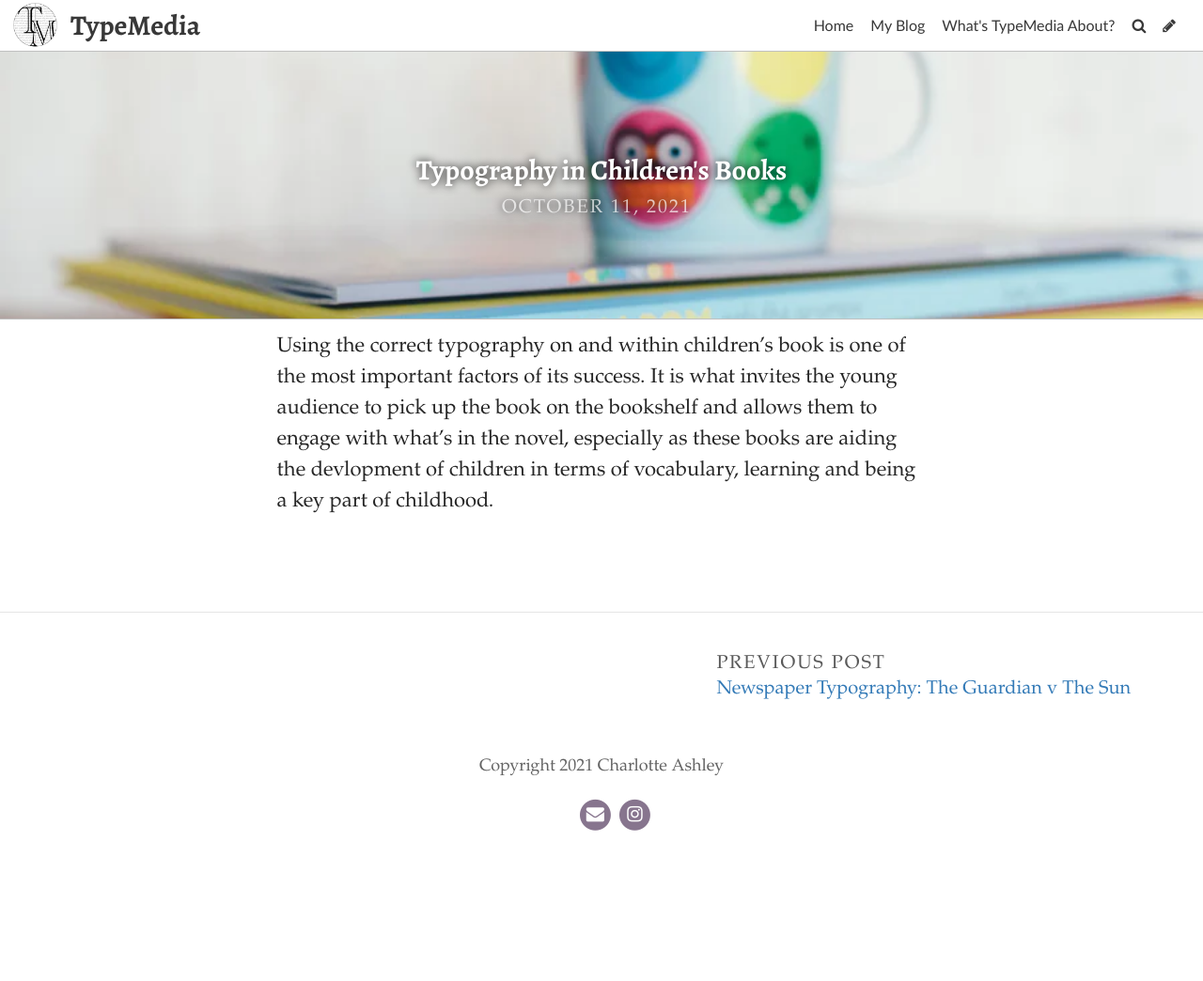
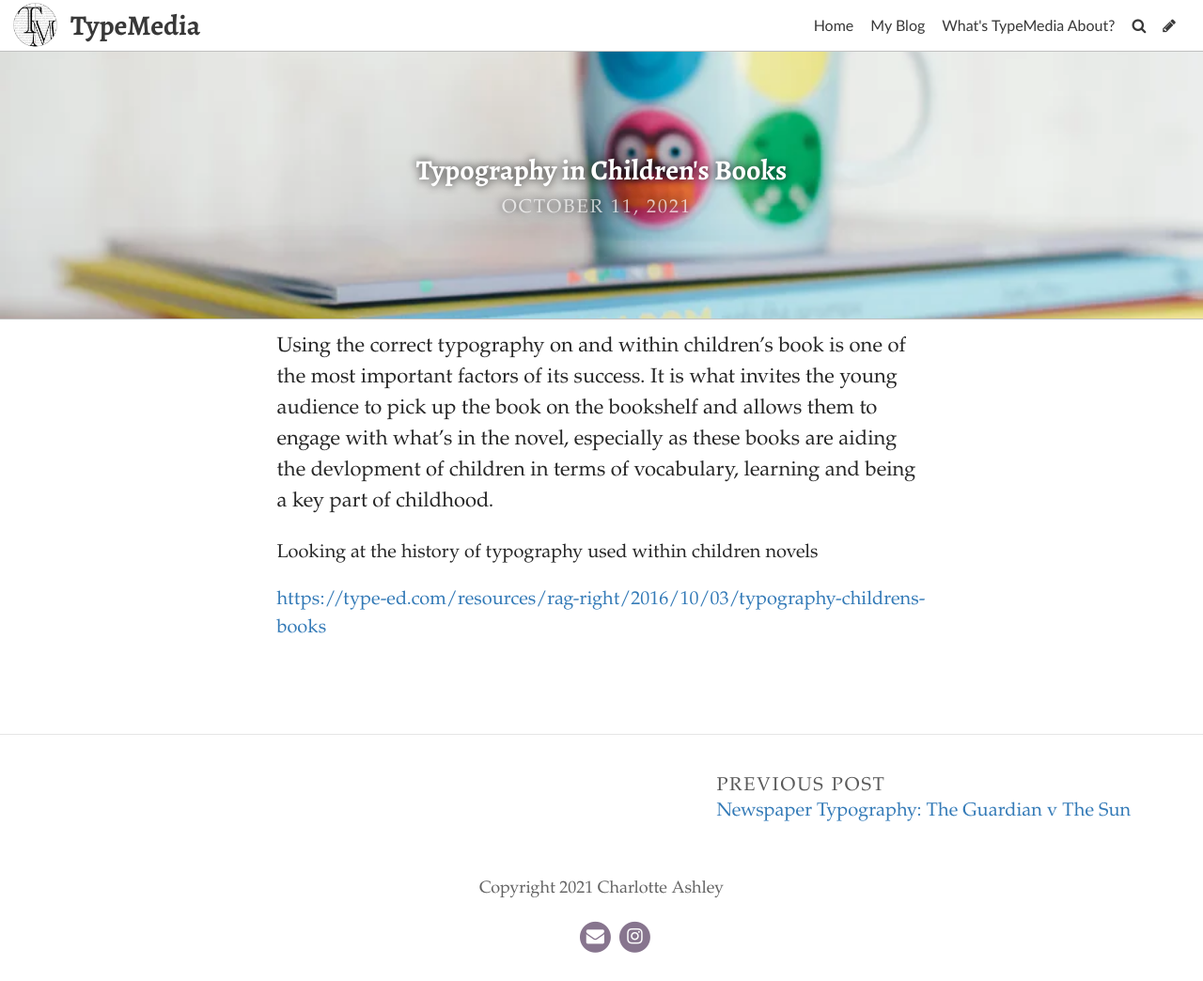
Before and after one commit to charlotteaashley/typo-design-template, a Jekyll site: the page built from _posts/2021-10-11-typography-in-childrens-books.md, in a window 1280 px wide and 1044 px high. Shown: the whole window at 94% size. Built offline with Jekyll 4.4.1, drawn with Linux system fonts in a browser that asks for light colours; some web fonts are replaced.

Commit message:
Update Post “2021-10-11-typography-in-childrens-books”

```diff
--- a/_posts/2021-10-11-typography-in-childrens-books.md
+++ b/_posts/2021-10-11-typography-in-childrens-books.md
@@ -7,3 +7,9 @@ title_color: "#ffffff"
 comments: false
 ---
 Using the correct typography on and within children's book is one of the most important factors of its success. It is what invites the young audience to pick up the book on the bookshelf and allows them to engage with what's in the novel, especially as these books are aiding the devlopment of children in terms of vocabulary, learning and being a key part of childhood.
+
+Looking at the history of typography used within children novels
+
+
+
+<https://type-ed.com/resources/rag-right/2016/10/03/typography-childrens-books>
```
